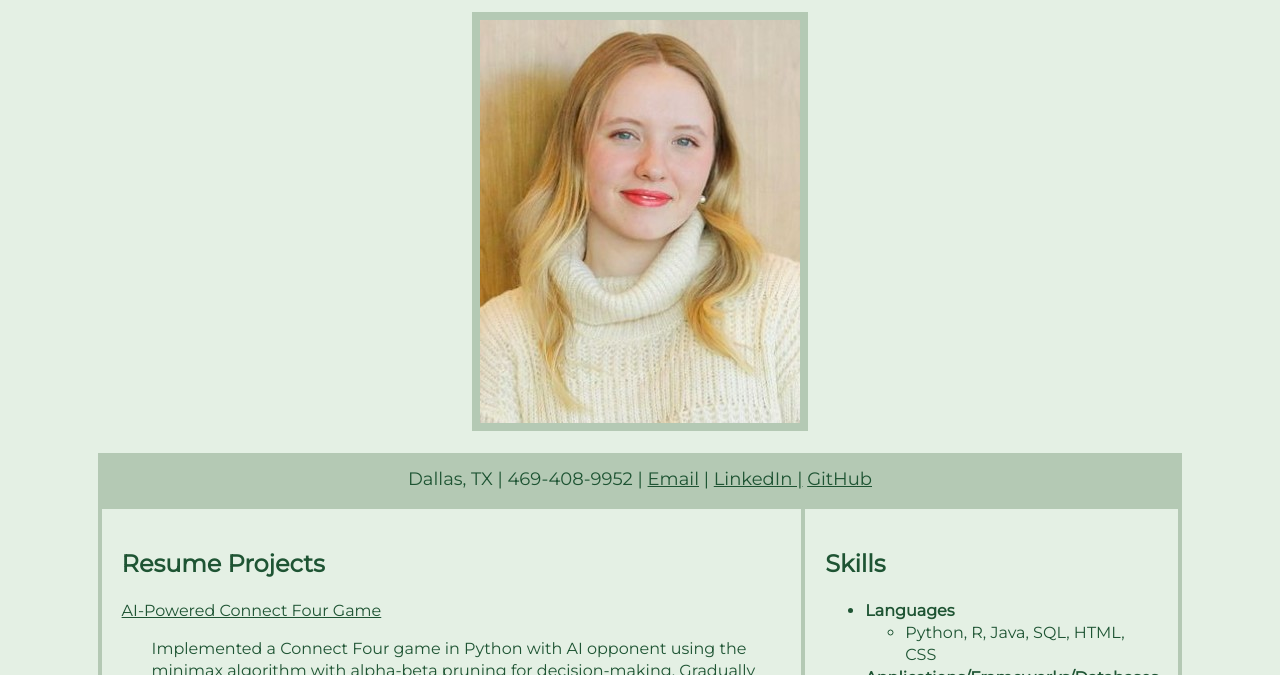
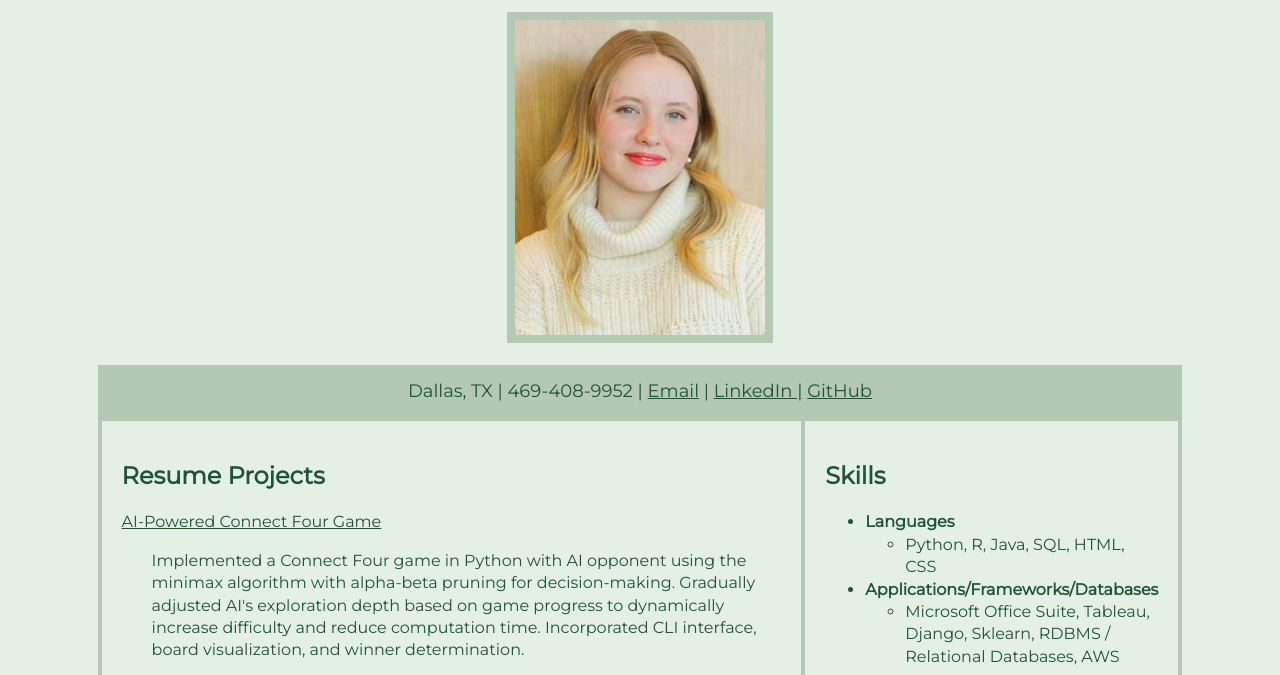
Before and after one commit to darias31/darias31.github.io, a plain HTML site: page index.html in a window 1280 px wide. Shown: the part 53-728 px from the top of the page. Drawn offline with Linux system fonts and the light colour scheme.

Commit message:
Update index.html

```diff
--- a/index.html
+++ b/index.html
@@ -16,6 +16,8 @@
     <img
       src="headshot.jpg"
       alt="Headshot"
+      width="250"
+      height="auto"
       class="headshot"
     />
     <div class="info">
```
